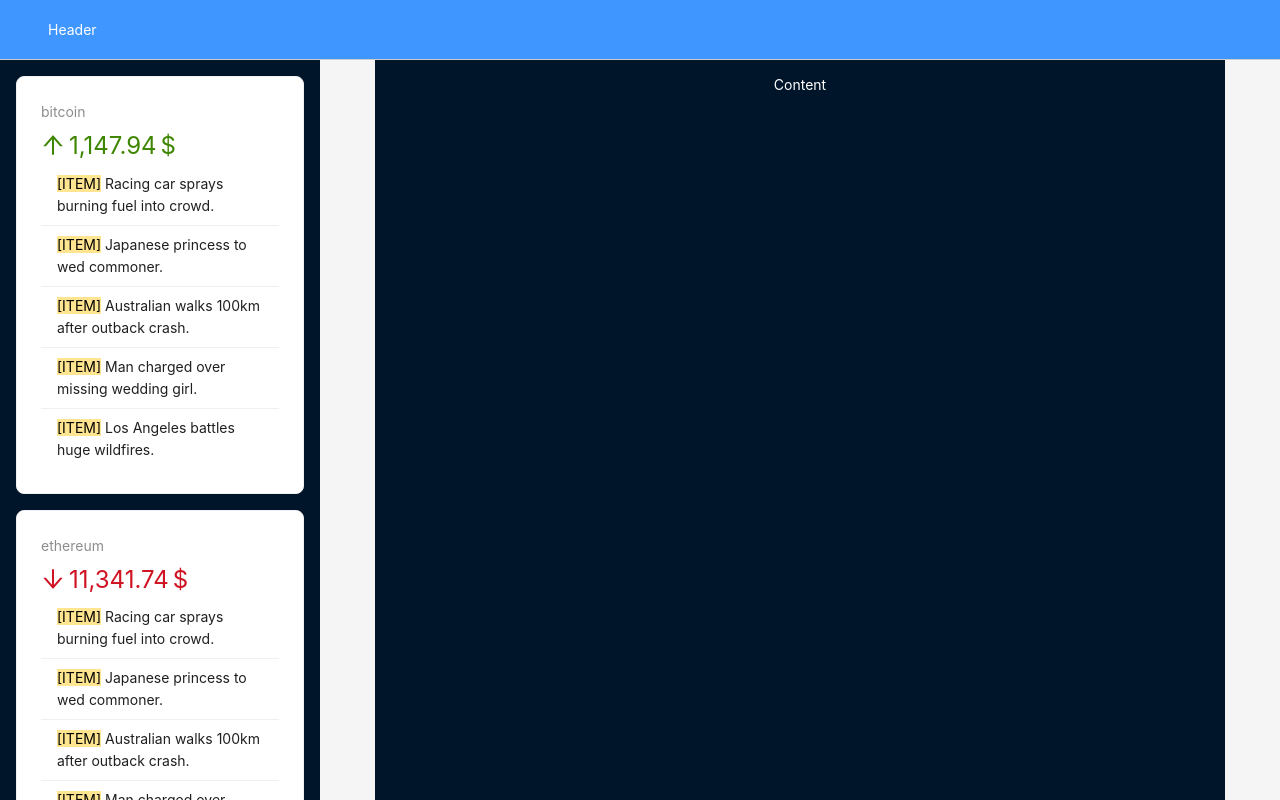
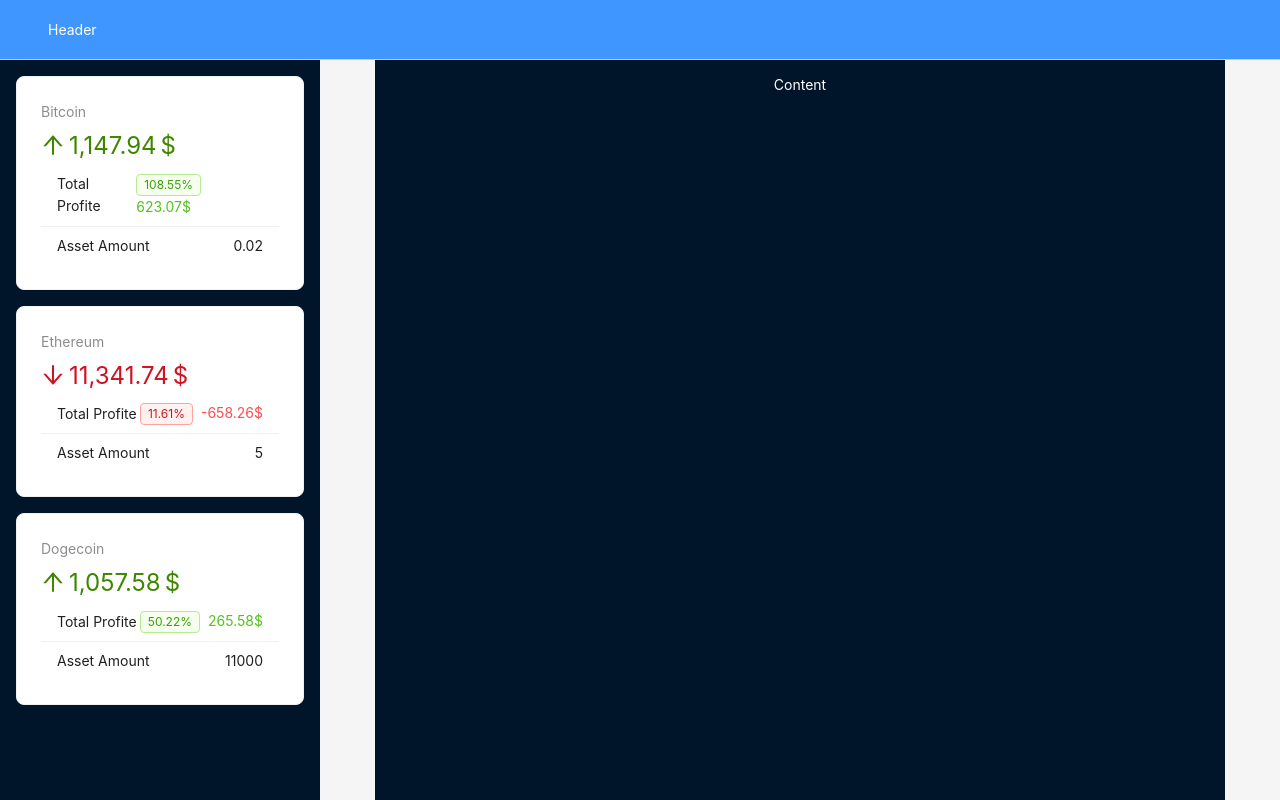
Before and after one commit to ollegozz/crypto, a React (Vite) app: page / in a window 1280 px wide. Shown: the top 800 px of the page. Built offline with nearby package versions, Linux system fonts and the light colour scheme.

Commit message:
List.Item

```diff
--- a/src/components/layout/AppSider.jsx
+++ b/src/components/layout/AppSider.jsx
@@ -1,21 +1,21 @@
 import React, { useEffect, useState } from 'react'
-import { Layout, Card, Statistic, List, Typography, Spin } from 'antd';
+import { Layout, Card, Statistic, List, Typography, Spin, Tag } from 'antd';
 import { ArrowDownOutlined, ArrowUpOutlined } from '@ant-design/icons';
 import { fakeFetchCrypto, fetchAssets } from "../../api";
-import { percentDifference } from '../../utils'
+import { capitalize, percentDifference } from '../../utils'
 
 
 const siderStyle = {
     padding: '1rem',
 };
 
-const data = [
-    'Racing car sprays burning fuel into crowd.',
-    'Japanese princess to wed commoner.',
-    'Australian walks 100km after outback crash.',
-    'Man charged over missing wedding girl.',
-    'Los Angeles battles huge wildfires.',
-];
+// const data = [
+//     'Racing car sprays burning fuel into crowd.',
+//     'Japanese princess to wed commoner.',
+//     'Australian walks 100km after outback crash.',
+//     'Man charged over missing wedding girl.',
+//     'Los Angeles battles huge wildfires.',
+// ];
 
 
 
@@ -27,7 +27,7 @@
     useEffect(() => {
         setLoading(true)
         async function preload() {
-            const {result}  = await fakeFetchCrypto()
+            const { result } = await fakeFetchCrypto()
             const assets = await fetchAssets()
 
             setAssets(
@@ -57,19 +57,34 @@
             {assets.map((asset) => (
                 <Card key={asset.id} style={{ marginBottom: '1rem' }}>
                     <Statistic
-                    title={asset.id}
+                        title={capitalize(asset.id)}
                         value={asset.totalAmount}
                         precision={2}
-                    valueStyle={{ color: asset.grow ? '#3f8600' : '#cf1322'}}
+                        valueStyle={{ color: asset.grow ? '#3f8600' : '#cf1322' }}
                         prefix={asset.grow ? <ArrowUpOutlined /> : <ArrowDownOutlined />}
                         suffix="$"
                     />
                     <List
                         size='small'
-                    dataSource={data}
+                        dataSource={[
+                            { title: 'Total Profite', value: asset.totalProfit, withTag: true },
+                            { title: 'Asset Amount', value: asset.amount, isPlane: true },
+                            // { title: 'Differense', value: asset.growPersent },
+                        ]}
                         renderItem={(item) => (
                             <List.Item>
-                            <Typography.Text mark>[ITEM]</Typography.Text> {item}
+                                {/* <Typography.Text mark>[ITEM]</Typography.Text> {item} */}
+                                <span>{item.title}</span>
+
+                                <span>
+                                    {item.withTag && (
+                                        <Tag color={asset.grow ? 'green' : 'red'}>{asset.growPersent}%</Tag>
+                                    )}
+                                    {item.isPlane && <span>{item.value}</span>}
+                                    {!item.isPlane && (
+                                        <Typography.Text type={asset.grow ? 'success' : 'danger'}>{item.value.toFixed(2)}$</Typography.Text>
+                                        )}
+                                        </span>
                             </List.Item>
                         )}
                     />
--- a/src/data.js
+++ b/src/data.js
@@ -614,6 +614,12 @@
     amount: 5,
     price: 2400,
     date: new Date()
-  }
+  },
+  {
+    id: 'dogecoin',
+    amount: 11000,
+    price: 0.072,
+    date: new Date()
+  },
 
 ]
--- a/src/utils.js
+++ b/src/utils.js
@@ -1,3 +1,7 @@
 export function percentDifference(a, b) {
-    return 100 * Math.abs((a - b) / ((a = b) / 2))
+    return +(100 * Math.abs((a - b) / ((a = b) / 2))).toFixed(2)
 }
+
+export function capitalize(str) {
+    return str.charAt(0).toUpperCase() + str.substr(1)
+}
```
Lines whose indentation alone changed are shown as unchanged.
